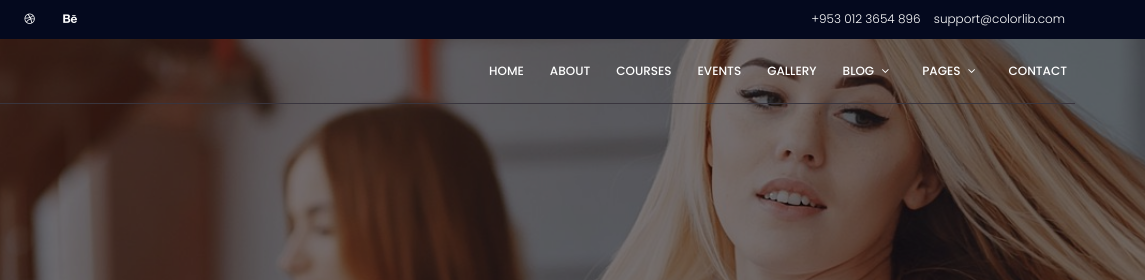
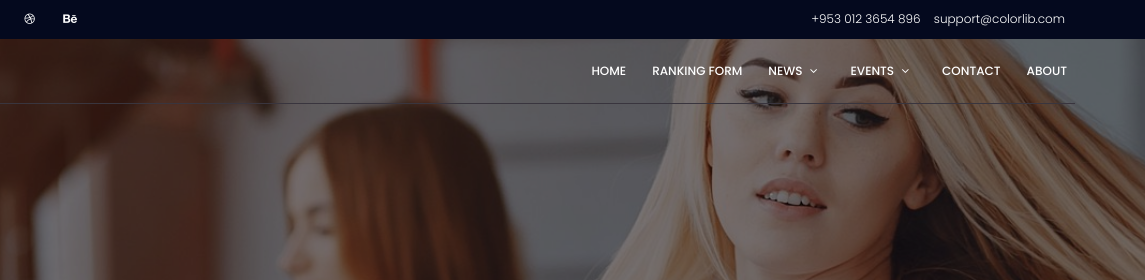
Before and after one commit to shakyasaijal/nher, a plain HTML site: page blog-home.html in a window 1280 px wide. Shown: the top 280 px of the page, 135-1280 px from the left. Drawn offline with nearby package versions, Linux system fonts and the light colour scheme; some packages are replaced by stand-ins of ours.

Commit message:
navbar updated

```diff
--- a/blog-home.html
+++ b/blog-home.html
@@ -50,7 +50,7 @@
 			  		</div>
 	  			</div>
 			</div>
-		    <div class="container main-menu">
+		   <div class="container main-menu">
 		    	<div class="row align-items-center justify-content-between d-flex">
 			      <div id="logo">
 			        <a href="index.html"><i class="fa fa-cube"></i> NHER</a>
@@ -58,17 +58,14 @@
 			      <nav id="nav-menu-container">
 			        <ul class="nav-menu">
 			          <li><a href="index.html">Home</a></li>
-			          <li><a href="about.html">About</a></li>
-			          <li><a href="courses.html">Courses</a></li>
-			          <li><a href="events.html">Events</a></li>
-			          <li><a href="gallery.html">Gallery</a></li>
-			          <li class="menu-has-children"><a href="">Blog</a>
+			          <li><a href="courses.html">Ranking Form</a></li>
+			          <li class="menu-has-children"><a href="">News</a>
 			            <ul>
 			              <li><a href="blog-home.html">Blog Home</a></li>
 			              <li><a href="blog-single.html">Blog Single</a></li>
 			            </ul>
 			          </li>
-			          <li class="menu-has-children"><a href="">Pages</a>
+			          <li class="menu-has-children"><a href="">Events</a>
 			            <ul>
 		              		<li><a href="course-details.html">Course Details</a></li>
 		              		<li><a href="event-details.html">Event Details</a></li>
@@ -81,7 +78,8 @@
 					          </li>
 			            </ul>
 			          </li>
-			          <li><a href="contact.html">Contact</a></li>
+					  <li><a href="contact.html">Contact</a></li>
+			          <li><a href="about.html">About</a></li>
 			        </ul>
 			      </nav><!-- #nav-menu-container -->
 		    	</div>
```
Also changed, not shown: about.html (+5 -7 lines), blog-single.html (+5 -7 lines), contact.html (+5 -7 lines), course-details.html (+6 -8 lines), courses.html (+5 -7 lines), elements.html (+5 -7 lines), event-details.html (+5 -7 lines), events.html (+6 -8 lines), gallery.html (+5 -7 lines).
